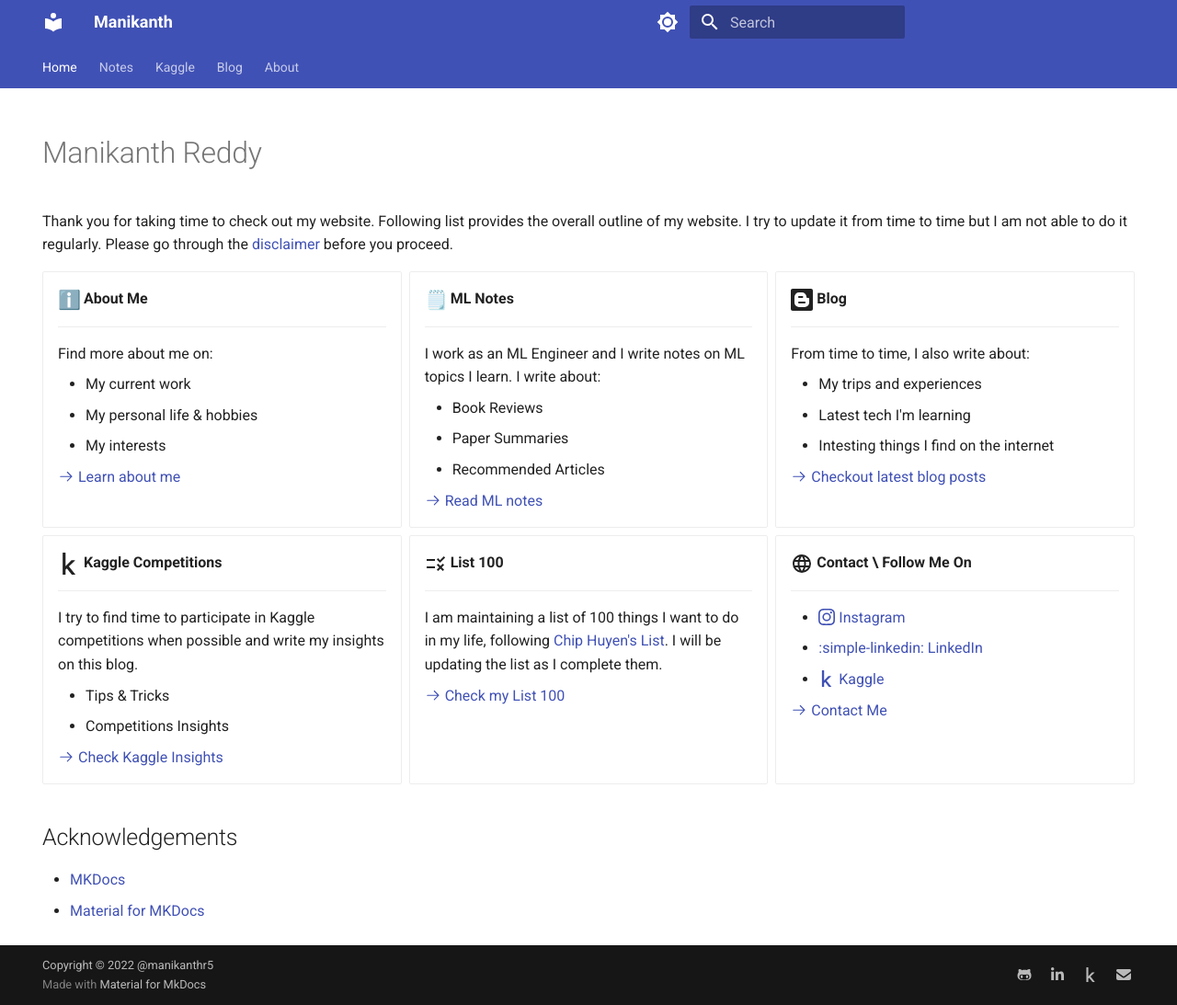
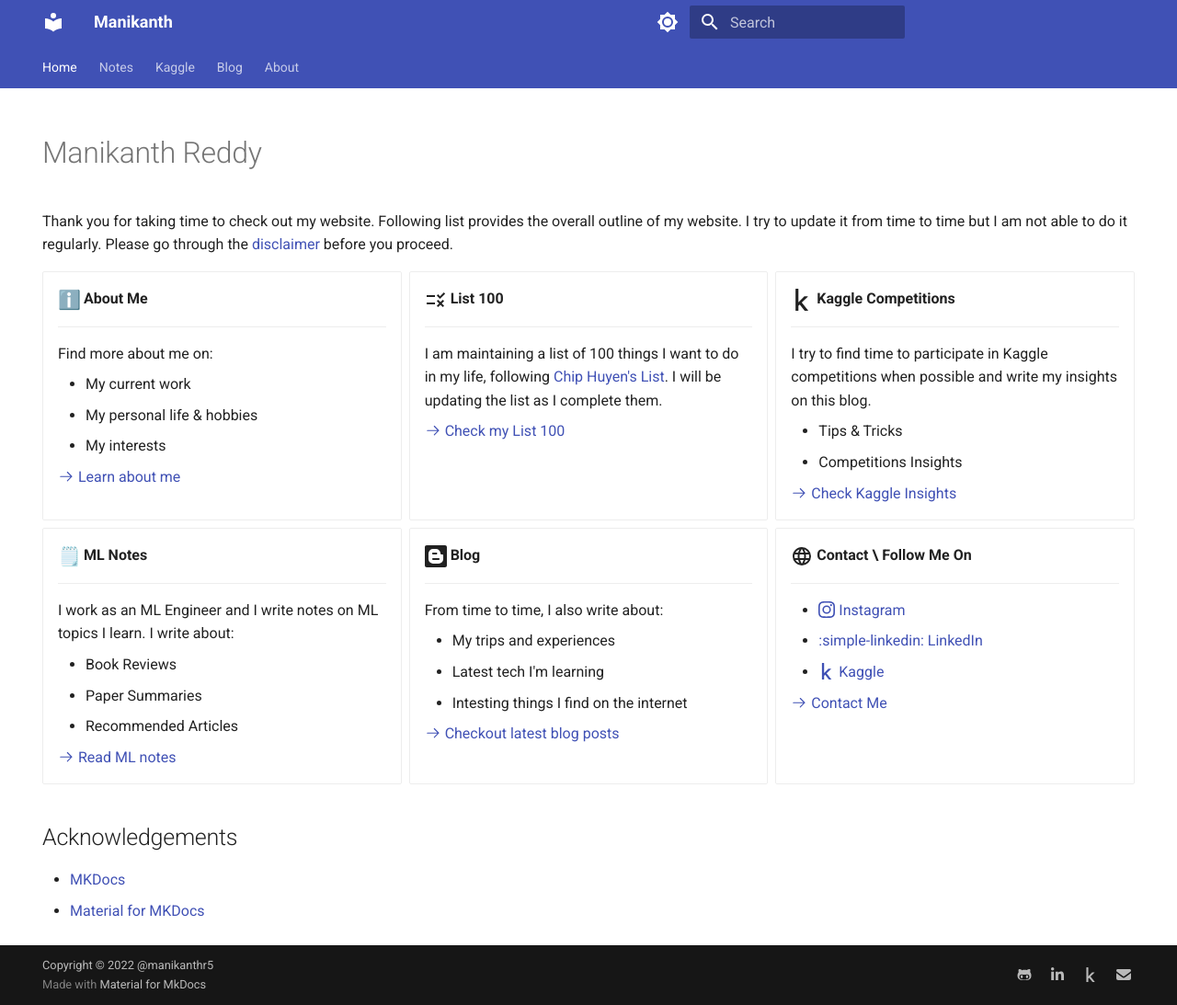
Before and after one commit to manikanthr5/manikanthr5.github.io, an MkDocs documentation site: the page built from docs/index.md, in a window 1280 px wide and 1093 px high. Shown: the whole window at 92% size. Built offline with MkDocs 1.6.1 and Material for MkDocs 9.7.7, drawn with Linux system fonts in a browser that asks for light colours; emoji names are drawn with the system emoji font; some of the changed lines change nothing that is shown.

Commit message:
update homepage

```diff
--- a/docs/index.md
+++ b/docs/index.md
@@ -21,6 +21,25 @@ Thank you for taking time to check out my website. Following list provides the o
     - My interests
 
     [:octicons-arrow-right-24: Learn about me](/about)
+
+-   :material-list-status:{ .lg .middle } __List 100__
+
+    ---
+
+    I am maintaining a list of 100 things I want to do in my life, following <a href="https://huyenchip.com/list-100/" target="_blank">Chip Huyen's List</a>. I will be updating the list as I complete them.
+
+    [:octicons-arrow-right-24: Check my List 100](/about/list-100/)
+
+-   :fontawesome-brands-kaggle:{ .lg .middle } __Kaggle Competitions__
+
+    ---
+
+    I try to find time to participate in Kaggle competitions when possible and write my insights on this blog.
+
+    - Tips & Tricks
+    - Competitions Insights
+
+    [:octicons-arrow-right-24: Check Kaggle Insights](/kaggle/)
 
 -   :notepad_spiral:{ .lg .middle } __ML Notes__
 
@@ -46,25 +65,6 @@ Thank you for taking time to check out my website. Following list provides the o
 
     [:octicons-arrow-right-24: Checkout latest blog posts](/blog)
 
--   :fontawesome-brands-kaggle:{ .lg .middle } __Kaggle Competitions__
-
-    ---
-
-    I try to find time to participate in Kaggle competitions when possible and write my insights on this blog.
-
-    - Tips & Tricks
-    - Competitions Insights
-
-    [:octicons-arrow-right-24: Check Kaggle Insights](/kaggle/)
-
--   :material-list-status:{ .lg .middle } __List 100__
-
-    ---
-
-    I am maintaining a list of 100 things I want to do in my life, following <a href="https://huyenchip.com/list-100/" target="_blank">Chip Huyen's List</a>. I will be updating the list as I complete them.
-
-    [:octicons-arrow-right-24: Check my List 100](/about/list-100/)
-
 -   :material-web:{ .lg .middle } __Contact \ Follow Me On__
 
     ---
```
